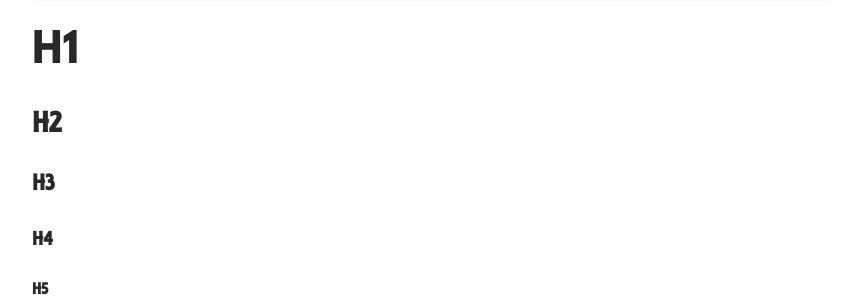
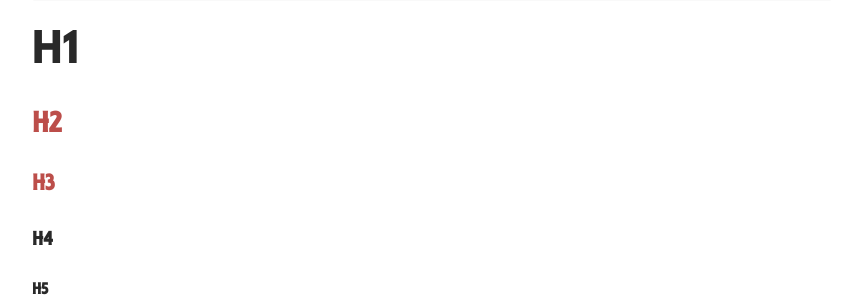
Before and after one commit to Rocmpr/blog, a Jekyll site: the page built from _posts/2017-03-16-example-content.md, in a window 1280 px wide. Shown: the part 960-1260 px from the top of the page, without its empty margins (208-1071 px from the left). Built offline with Jekyll 4.4.1, drawn with Linux system fonts in a browser that asks for light colours.

Commit message:
Update _base.scss

```diff
--- a/_sass/tale/_base.scss
+++ b/_sass/tale/_base.scss
@@ -36,7 +36,11 @@ h1{
 
 }
 h2,
-h3,
+h3{
+  color: $red;
+  font-family: 'Collegiate';
+  line-height: normal;
+}
 h4,
 h5,
 h6 {
```
